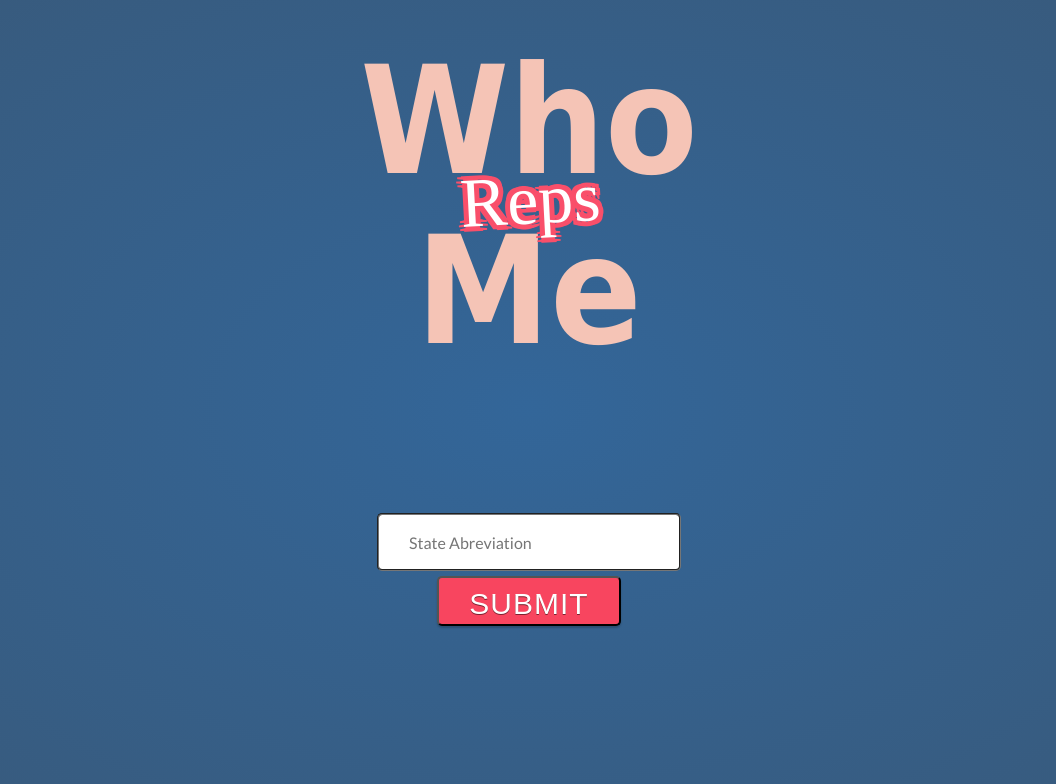
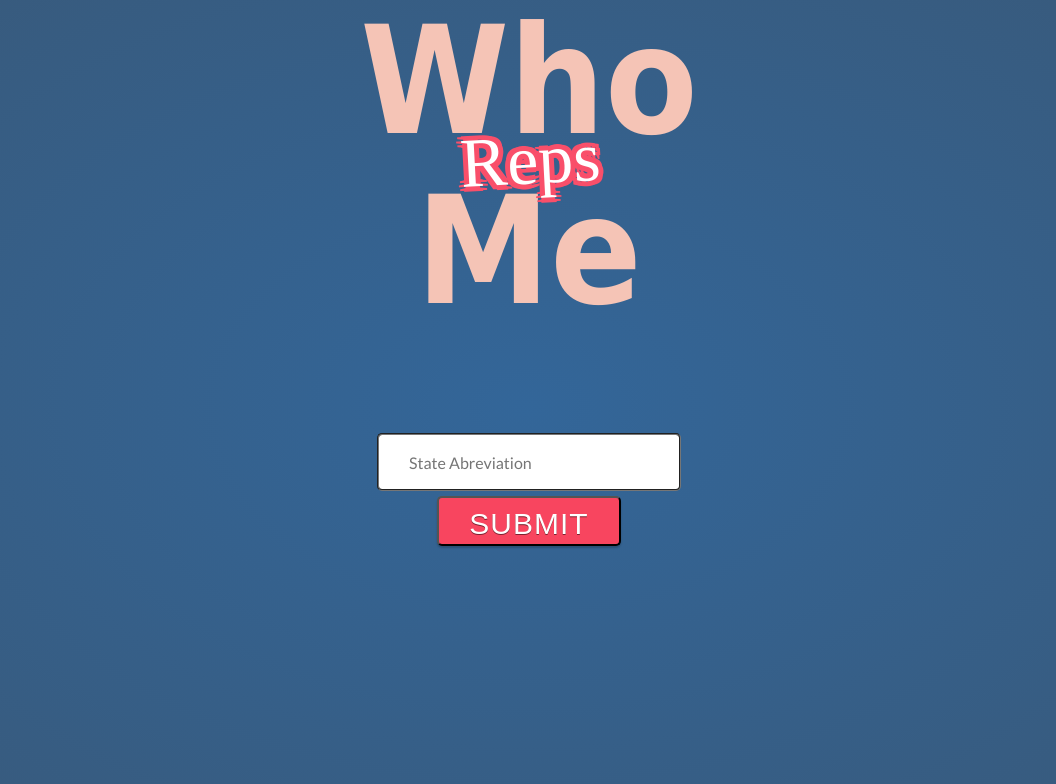
Before and after one commit to josiepera/us-rep-react, a React (Create React App) app: page / in a window 1280 px wide. Shown: the top 784 px of the page, without its empty margins (111-1167 px from the left). Built offline with nearby package versions, Linux system fonts and the light colour scheme; a web font is replaced by a local one.

Commit message:
updated wrksht

```diff
--- a/src/App.css
+++ b/src/App.css
@@ -51,30 +51,20 @@ img{
   overflow: scroll;
 }
 
-.close{
-  color: #777;
-  font: 14px/100% arial, sans-serif;
-  position: absolute;
-  right: 5px;
-  text-decoration: none;
-  text-shadow: 0 1px 0 #fff;
-  top: 5px;
-  text-content: '✖';
-}
-
 .below{
 margin-left: 15px;
 }
-
 
 .type span {
   display:block;
 }
 
 .type {
+  margin-bottom: 0px;
+
   width:400px;
   height:400px;
-  margin:50px auto;
+  margin:10px auto;
   text-align: center;
   color: #F5C4B6;
   line-height:0.85;
@@ -112,7 +102,6 @@ margin-left: 15px;
   font-size: 150px;
   margin-top:-12px;
 }
-
 
 button {
   font-size: 100%;
@@ -264,7 +253,6 @@ input {
   margin:5px;
 }
 
-
 @keyframes App-logo-spin {
   from {
     transform: rotate(0deg);
```
Also changed, not shown: 2 other files (tests, documents, lock files or other folders).
